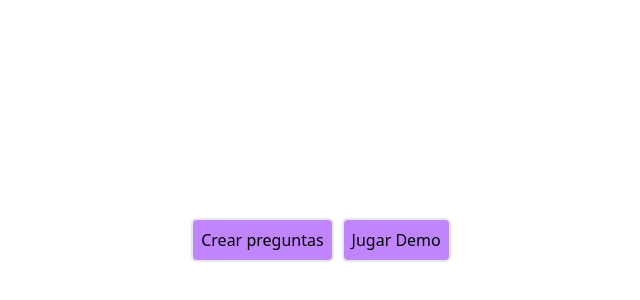
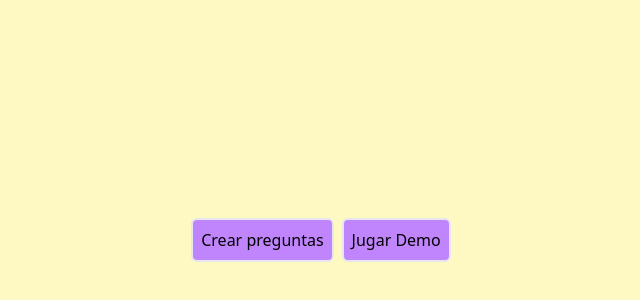
Before and after one commit to carlostrevinobalboa/QuienQuiereSerMillonario, a React (Create React App) app: page / in a window 1280 px wide. Shown: the part 164-464 px from the top of the page, without its empty margins (319-959 px from the left). Built offline with nearby package versions, Linux system fonts and the light colour scheme; no server answers.

Commit message:
Update App.js

```diff
--- a/src/pages/App.js
+++ b/src/pages/App.js
@@ -31,7 +31,7 @@ function App() {
 
 
   return(
-    <div className="w-screen h-screen flex align-middle justify-center items-center bg-gradient-radial from-slate-300 to-purple-900">
+    <div className="w-screen h-screen flex align-middle justify-center items-center bg-yellow-100">
 
       {pestanha === 0 && (
         <div>
```
